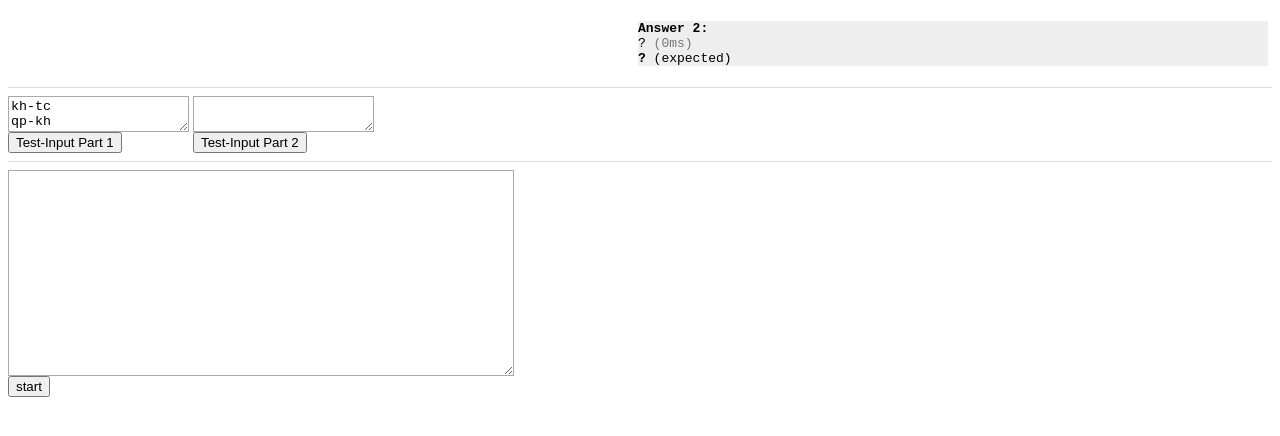
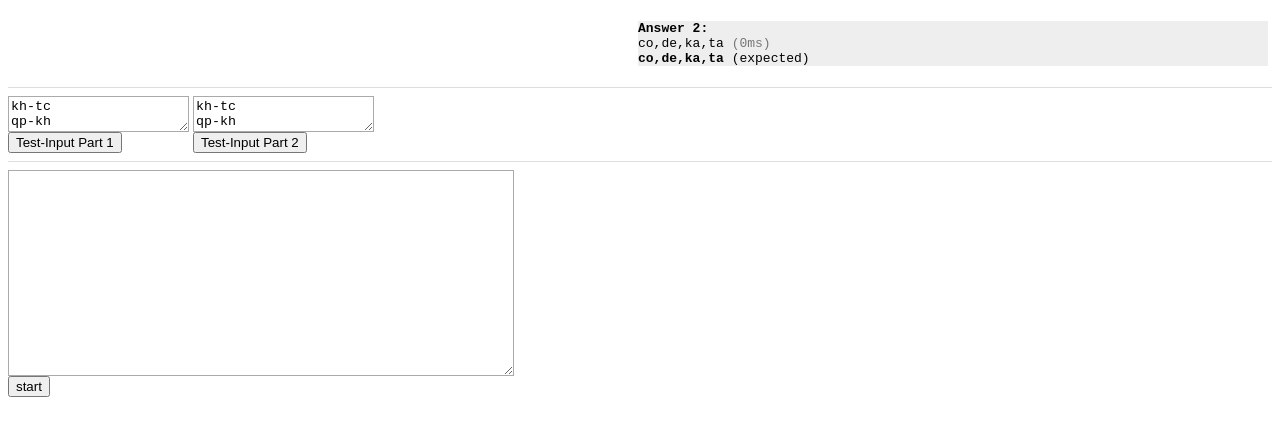
Before and after one commit to maxhaesslein/adventofcode2024, a plain HTML site: page day23/index.html in a window 1280 px wide. Both pictures are taken after a click on the button "Test-Input Part 2". Drawn offline with Linux system fonts and the light colour scheme.

Commit message:
day 23 part 2

```diff
--- a/day23/answer.js
+++ b/day23/answer.js
@@ -5,13 +5,8 @@ function prepareInput( input ) {
 		return l.split('-');
 	});
 
-	return input;
-}
-
-function answer1( connections ) {
-
 	var connectionMap = {};
-	for( var connection of connections ) {
+	for( var connection of input ) {
 
 		var pc1 = connection[0],
 			pc2 = connection[1];
@@ -28,13 +23,18 @@ function answer1( connections ) {
 
 	}
 
+	return connectionMap;
+}
+
+function answer1( connectionMap ) {
+
 	var filteredConnections = [];
 
 	for( var pc in connectionMap ) {
 
 		if( ! pc.startsWith('t') ) continue;
 
-		var networks = getNetwork(pc, connectionMap);
+		var networks = getThreeConnectedPcs(pc, connectionMap);
 
 		for( var network of networks ) {
 			var id = network.sort().join('-');
@@ -51,12 +51,32 @@ function answer1( connections ) {
 	return filteredConnections.length;
 }
 
-function answer2( connections ) {
-	return "?";
+function answer2( connectionMap ) {
+
+	var networks = [];
+
+	for( var pc in connectionMap ) {
+
+		var network = getNetwork(pc, connectionMap, [pc]);
+
+		if( network.length <= 2 ) continue;
+
+		network = network.sort().join(',');
+
+		if( networks.includes(network) ) continue;
+
+		networks.push(network);
+	}
+
+	networks = networks.sort(function(a,b){
+		return b.length-a.length;
+	});
+
+	return networks[0];
 }
 
 
-function getNetwork( pc, connectionMap ) {
+function getThreeConnectedPcs( pc, connectionMap ) {
 
 	var networks = [];
 
@@ -78,3 +98,27 @@ function getNetwork( pc, connectionMap ) {
 
 	return networks;
 }
+
+
+function getNetwork( pc, connectionMap, network ) {
+
+	for( var connectedPc of connectionMap[pc] ) {
+
+		if( connectedPc === pc ) continue;
+		if( network.includes(connectedPc) ) continue;
+
+		var interconnected = true;
+
+		for( var subPc of network ) {
+			if( ! connectionMap[subPc].includes(connectedPc) ) {
+				interconnected = false;
+			}
+		}
+
+		if( ! interconnected ) continue;
+
+		network = getNetwork( connectedPc, connectionMap, [... network, connectedPc] );
+	}
+
+	return network;
+}
--- a/day23/index.html
+++ b/day23/index.html
@@ -43,7 +43,38 @@ td-yn</textarea>
 </div>
 
 <div class="testinput">
-<textarea readonly class="testinput-content" data-answer="?"></textarea>
+<textarea readonly class="testinput-content" data-answer="co,de,ka,ta">kh-tc
+qp-kh
+de-cg
+ka-co
+yn-aq
+qp-ub
+cg-tb
+vc-aq
+tb-ka
+wh-tc
+yn-cg
+kh-ub
+ta-co
+de-co
+tc-td
+tb-wq
+wh-td
+ta-ka
+td-qp
+aq-cg
+wq-ub
+ub-vc
+de-ta
+wq-aq
+wq-vc
+wh-yn
+ka-de
+kh-ta
+co-tc
+wh-qp
+tb-vc
+td-yn</textarea>
 <button class="testinput-button" data-part="2">Test-Input Part 2</button>
 </div>
 
```
Also changed, not shown: 1 other file.
